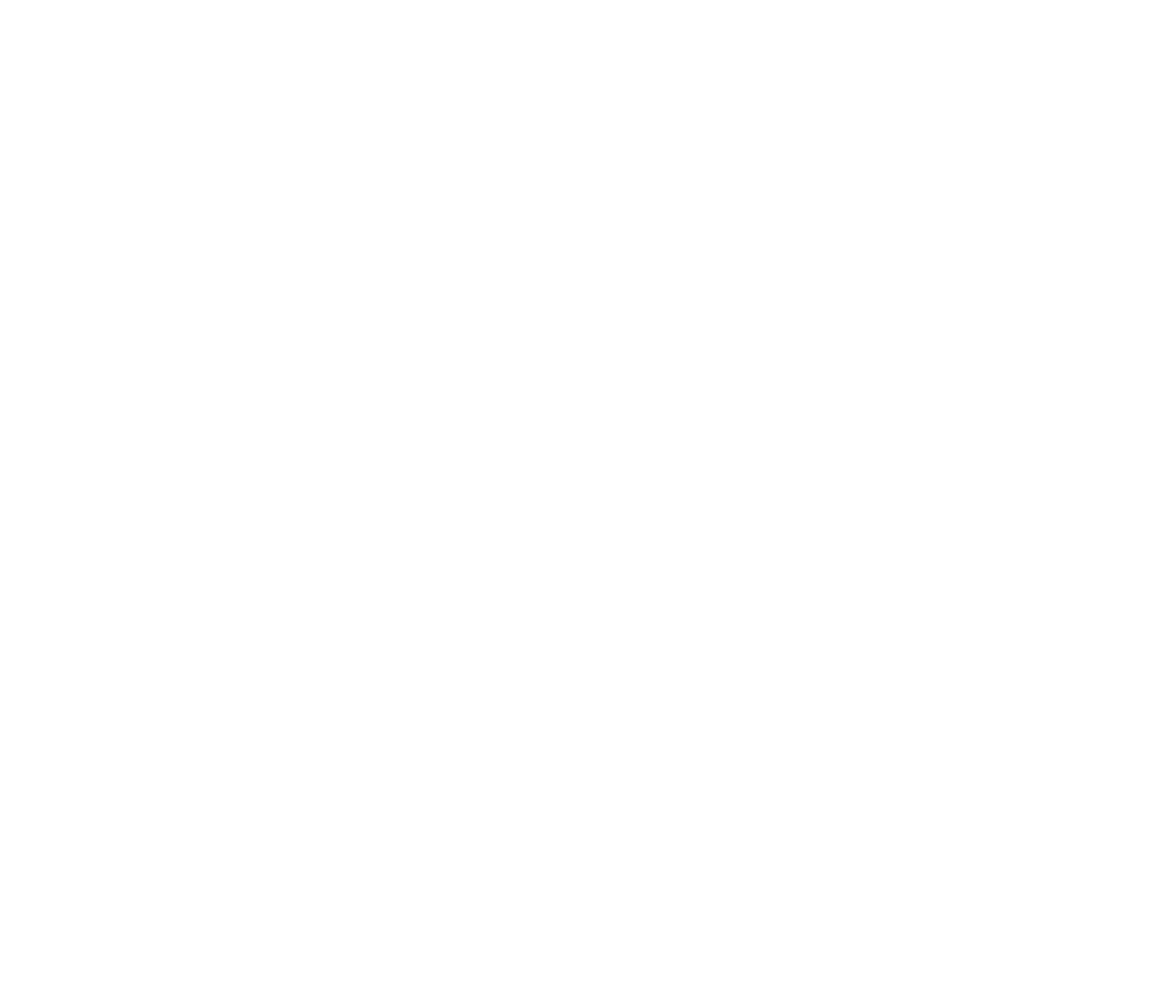
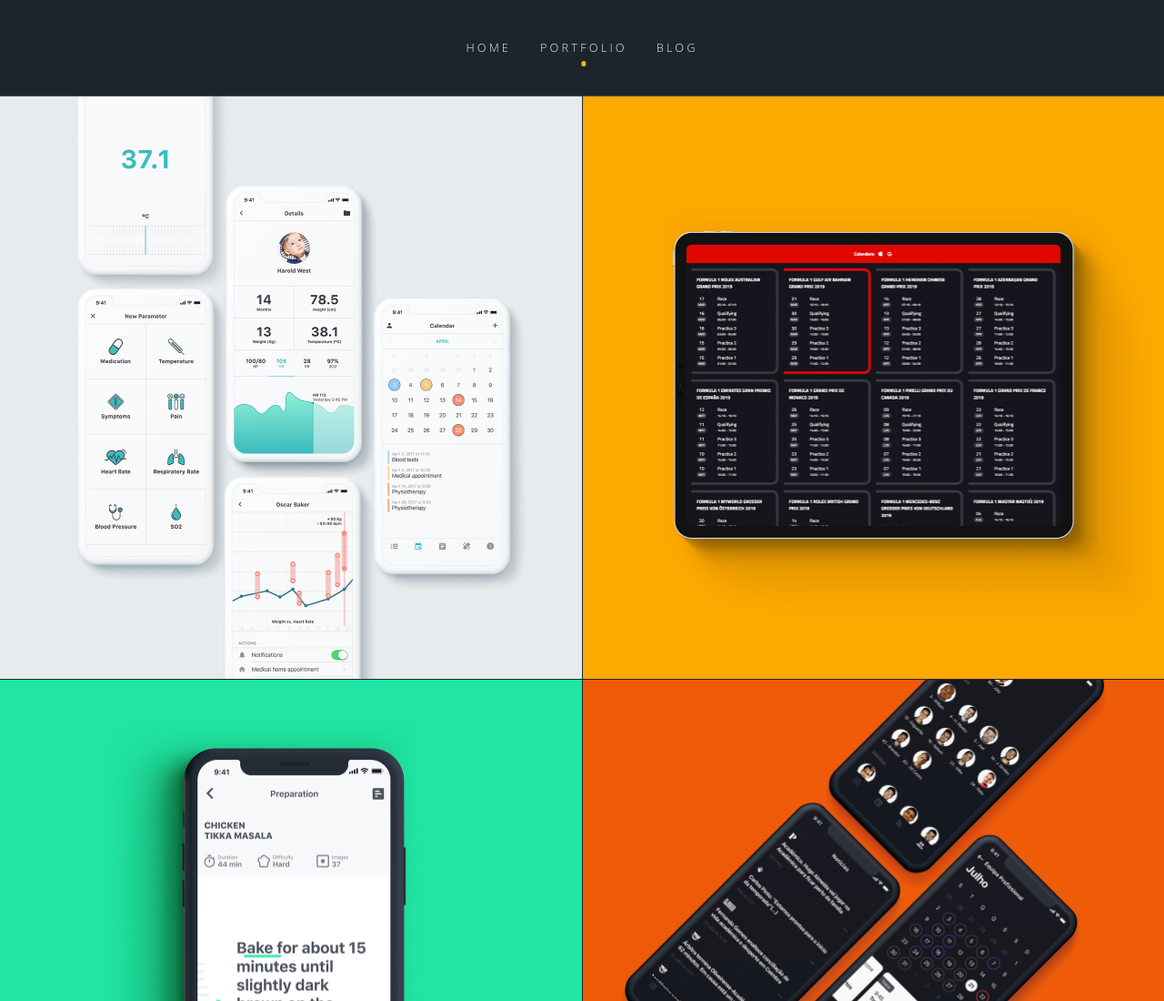
Before and after one commit to henriquemacedo/henriquemacedo.pt, a Gatsby site: page /portfolio in a window 1280 px wide. Before the commit this address had no page. Shown: the top 1100 px of the page at 91% size. Before the commit the page ends 800 px from the top, so only its background shows below. Built offline with nearby package versions, Linux system fonts and the light colour scheme; Gatsby itself is replaced by a stand-in of ours.

Commit message:
Add portfolio page

```diff
--- a/src/components/layout/index.js
+++ b/src/components/layout/index.js
@@ -1,9 +1,7 @@
 import React from 'react';
 import PropTypes from 'prop-types';
-
 import Nav from '@components/nav';
 import Footer from '@components/footer';
-
 import footerLinks from '@utils/footerLinks';
 import * as Styles from './styles';
 
--- a/src/components/nav/index.js
+++ b/src/components/nav/index.js
@@ -11,8 +11,8 @@ const Nav = () => (
         </Link>
       </li>
       <li>
-        <Link activeClassName="active" to="/projects">
-          Projects
+        <Link activeClassName="active" to="/portfolio">
+          Portfolio
         </Link>
       </li>
       <li>
--- a/src/components/portfolio/index.js
+++ b/src/components/portfolio/index.js
@@ -1,38 +1,11 @@
 import React from 'react';
-import { StaticQuery, graphql } from 'gatsby';
-import { GatsbyImage } from 'gatsby-plugin-image';
+import PropTypes from 'prop-types';
 import * as Styles from './styles';
 
-const Portfolio = () => (
-  <StaticQuery
-    query={graphql`
-      {
-        portfolioImages: allFile(
-          filter: { sourceInstanceName: { eq: "portfolio" } }
-          limit: 6
-          sort: { order: ASC, fields: name }
-        ) {
-          edges {
-            node {
-              childImageSharp {
-                gatsbyImageData(layout: FULL_WIDTH)
-              }
-            }
-          }
-        }
-      }
-    `}
-    render={data => (
-      <Styles.Wrapper>
-        {data.portfolioImages.edges.map(image => (
-          <GatsbyImage
-            image={image.node.childImageSharp.gatsbyImageData}
-            key={image.node.childImageSharp.gatsbyImageData.src}
-          />
-        ))}
-      </Styles.Wrapper>
-    )}
-  />
-);
+const Portfolio = ({ children }) => <Styles.Wrapper>{children}</Styles.Wrapper>;
+
+Portfolio.propTypes = {
+  children: PropTypes.node.isRequired,
+};
 
 export default Portfolio;
--- /dev/null
+++ b/src/pages/portfolio.js
@@ -0,0 +1,43 @@
+import React from 'react';
+import SEO from '@utils/seo';
+import { StaticQuery, graphql } from 'gatsby';
+import { GatsbyImage } from 'gatsby-plugin-image';
+import Layout from '@components/layout';
+import Portfolio from '@components/portfolio';
+
+const PortfolioPage = () => (
+  <Layout>
+    <SEO title="Henrique Macedo — Blog" />
+    <Portfolio>
+      <StaticQuery
+        query={graphql`
+          {
+            portfolioImages: allFile(
+              filter: { sourceInstanceName: { eq: "portfolio" } }
+              limit: 9
+              sort: { order: ASC, fields: name }
+            ) {
+              edges {
+                node {
+                  childImageSharp {
+                    gatsbyImageData(layout: FULL_WIDTH)
+                  }
+                }
+              }
+            }
+          }
+        `}
+        render={data =>
+          data.portfolioImages.edges.map(image => (
+            <GatsbyImage
+              image={image.node.childImageSharp.gatsbyImageData}
+              key={image.node.childImageSharp.gatsbyImageData.src}
+            />
+          ))
+        }
+      />
+    </Portfolio>
+  </Layout>
+);
+
+export default PortfolioPage;
```
Also changed, not shown: src/pages/index.js (+31 -1 lines).
